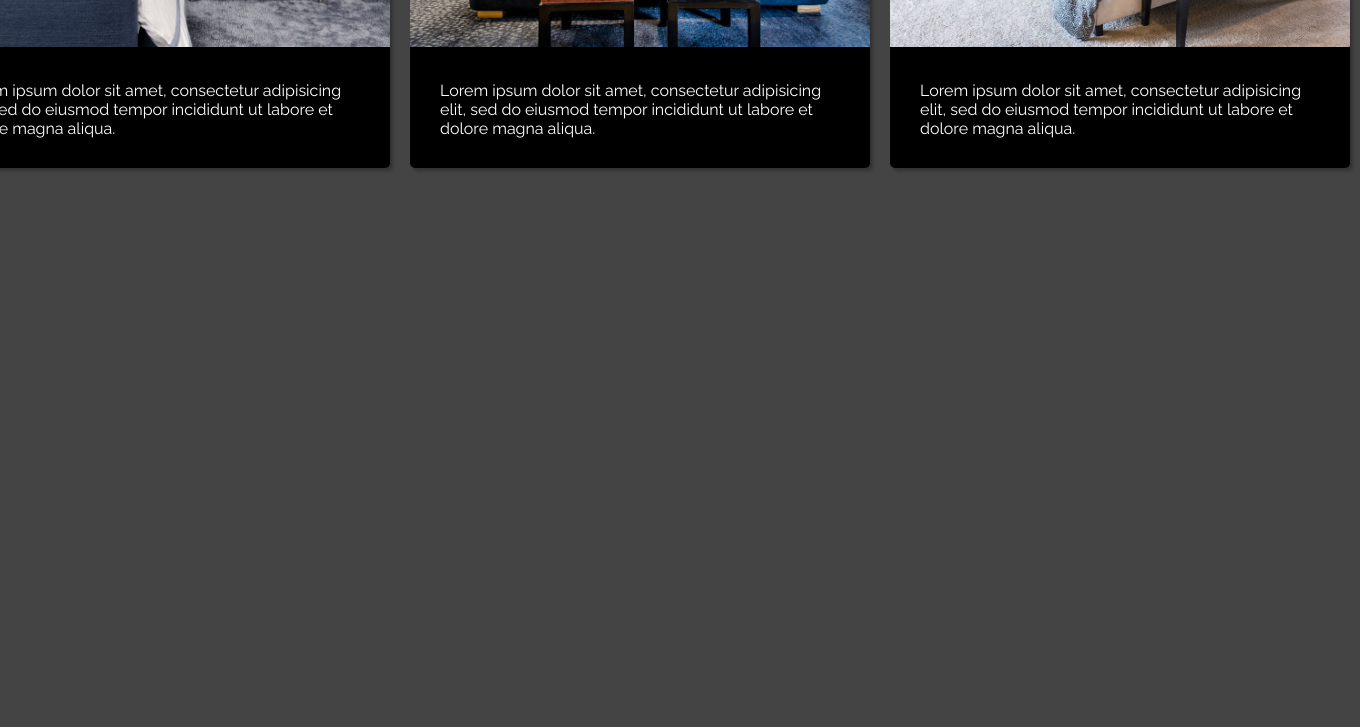
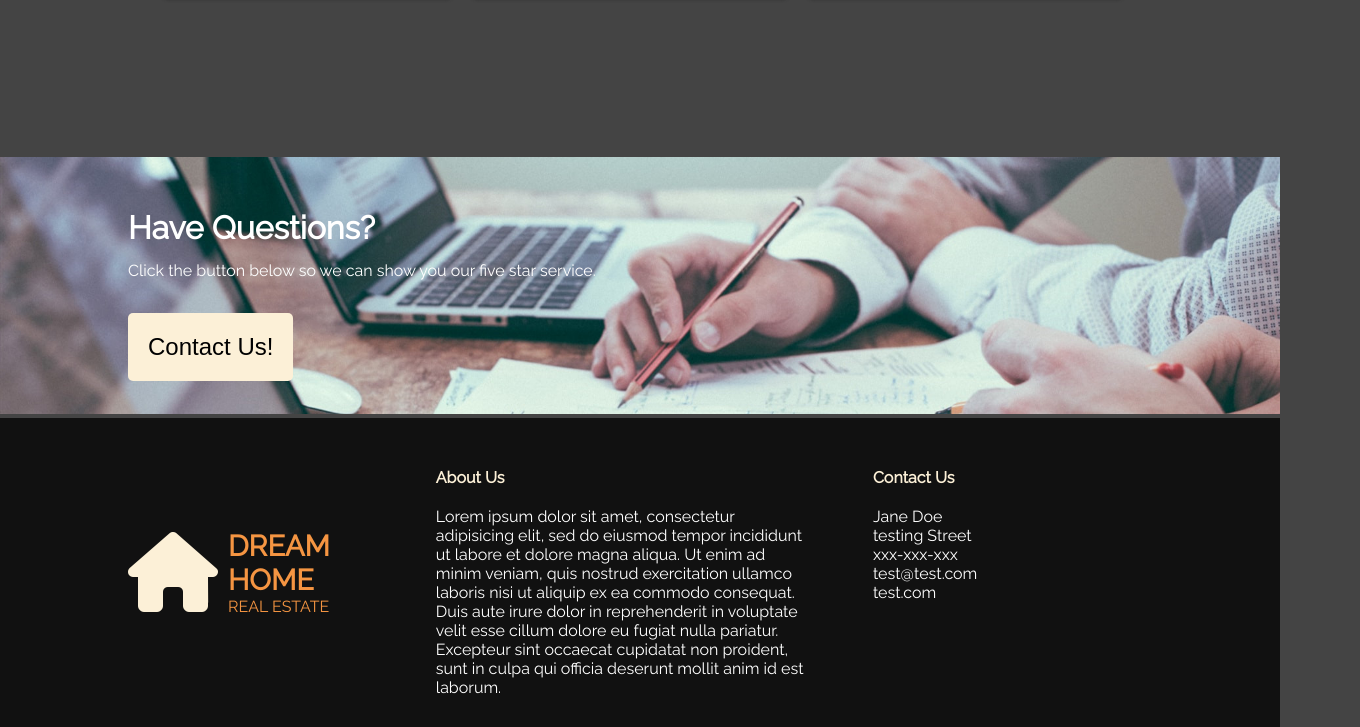
Before and after one commit to c376W/DHRealEstate, a plain HTML site: page index.html in a window 1280 px wide. Shown: the part 4204-4931 px from the top of the page, 1360 px wide, since content can reach past the window. Before the commit the page ends 4532 px from the top, so only its background shows below. Drawn offline with Linux system fonts and the light colour scheme.

Commit message:
Adding question and about sections.

```diff
--- a/css/index.css
+++ b/css/index.css
@@ -201,7 +201,7 @@ input[type="submit"]{
 	border-radius: 5px;*/
 }
 .inner-descrip{
-	width:400px;
+	width:200px;
 	padding:30px;
 }
 
@@ -230,3 +230,100 @@ input[type="submit"]{
 /*
 	Listing Section
 */
+
+/*
+	Question Section
+*/
+.index-page-question-section{
+	position: relative;
+}
+.question-el-1,.question-el-2,.question-contact{
+	position: absolute;
+	left:10%;
+	color:#fff;
+}
+.question-el-1{
+	font-size: 2rem;
+	font-weight: bold;
+	top:20%;
+}
+.question-el-2{
+	top:40%;
+}
+.question-contact{
+	top:60%;
+	padding:20px;
+	font-size: 1.5rem;
+	border:none;
+	color:#000;
+	background-color: #fcf0d7;
+	border-radius: 5px;
+	transition: .3s;
+	cursor: pointer;
+}
+.question-contact:hover{
+	background-color: #000;
+	color:#fcf0d7;
+}
+.question-contact:focus{
+	outline:none;
+}
+.index-page-question-section img{
+	width:100%;
+}
+
+/*
+	Contact Section
+*/
+
+.contact-title{
+	display: flex;
+	align-items: center;
+	margin-left:10%;
+}
+.contact-title i{
+	color:#fcf0d7;
+}
+#contact-theme-title{
+	font-size: 1.8rem;
+	font-weight: bold;
+}
+.contact-theme-text{
+	padding-left: 10px;
+	color:#f59542;
+}
+
+.index-page-contact-section{
+	display: flex;
+	background-color: #111;
+}
+.contact-subsection{
+	width:400px;
+	padding:30px;
+	color:#fff;
+}
+.contact-subtitle{
+	font-weight:bold;
+	padding:20px 0;
+	color:#fcf0d7;
+}
+
+@media(max-width:1110px){
+	.index-page-welcome-section{
+		flex-direction: column;
+		align-items: center;
+	}
+	#welcome-card{
+		width:100%;
+	}
+}
+@media(max-width:880px){
+	.welcome-sub-cards{
+		flex-direction: column;
+	}
+}
+@media(max-width:800px){
+	.community-browsering-thumbnails{
+		flex-direction: column;
+	}
+}
--- a/index.html
+++ b/index.html
@@ -211,6 +211,40 @@
 
 	</div>
 
+	<div class="index-page-question-section">
+		<img src="img/question.jpg">
+		<div class="question-el-1">Have Questions?</div>
+		<div class="question-el-2">Click the button below so we can show you our five star service.</div>
+		<button class="question-contact">Contact Us!</button>
+	</div>
+
+	<div class="index-page-contact-section">
+		<div class="contact-title">
+			<div><i class="fas fa-home"></i></div>
+			<div class="contact-theme-text">
+				<div id="contact-theme-title">DREAM HOME</div>
+				<div>REAL ESTATE</div>
+			</div>
+		</div>
+		<div class="contact-subsection">
+			<div class="contact-subtitle">About Us</div>
+			<div>Lorem ipsum dolor sit amet, consectetur adipisicing elit, sed do eiusmod
+			tempor incididunt ut labore et dolore magna aliqua. Ut enim ad minim veniam,
+			quis nostrud exercitation ullamco laboris nisi ut aliquip ex ea commodo
+			consequat. Duis aute irure dolor in reprehenderit in voluptate velit esse
+			cillum dolore eu fugiat nulla pariatur. Excepteur sint occaecat cupidatat non
+			proident, sunt in culpa qui officia deserunt mollit anim id est laborum.</div>
+		</div>
+		<div class="contact-subsection">
+			<div class="contact-subtitle">Contact Us</div>
+			<div>Jane Doe</div>
+			<div>testing Street</div>
+			<div>xxx-xxx-xxx</div>
+			<div>test@test.com</div>
+			<div>test.com</div>
+		</div>
+	</div>
+
 
 	<script src="https://kit.fontawesome.com/5081ea1177.js"></script>
 
```
Also changed, not shown: img/question.jpg (added).
